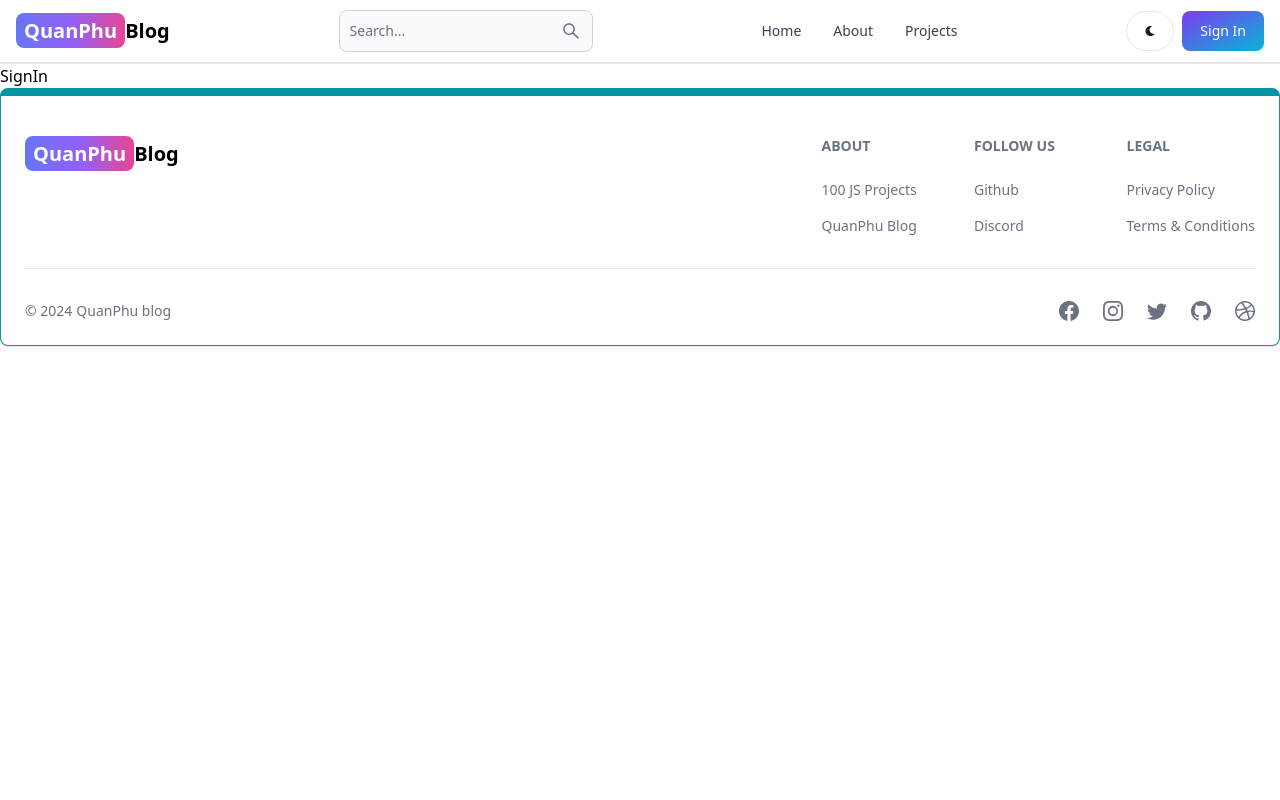
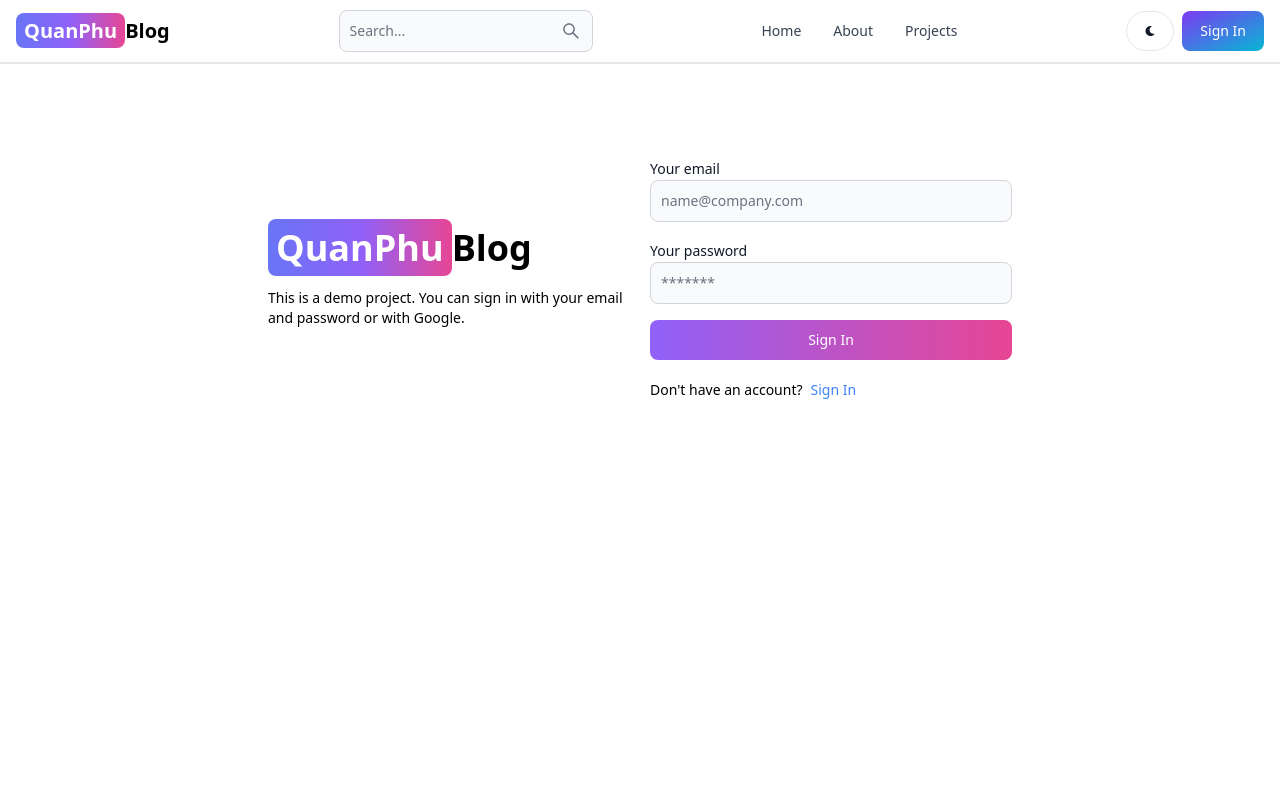
Before and after one commit to quanphu1902/mern-blogg, a React (Vite) app in the folder client/: page /sign-in in a window 1280 px wide. Shown: the top 800 px of the page. Built offline with nearby package versions, Linux system fonts and the light colour scheme.

Commit message:
complete signin page functionality

```diff
--- a/client/src/pages/SignIn.jsx
+++ b/client/src/pages/SignIn.jsx
@@ -1,7 +1,102 @@
+
+import { Link , useNavigate} from 'react-router-dom';
+import { Alert, Button, Label, Spinner, TextInput } from 'flowbite-react';
+import { useState } from 'react';
 
 
 export default function SignIn() {
-  return (
-    <div>SignIn</div>
-  )
+  const [formData, setFormData] = useState({});
+  const [loading,setLoading] = useState(false)
+  const [errorMessage,setErrorMessage] = useState(null)
+  const navigate = useNavigate()
+  const handleChange = (e) => {
+    setFormData({ ...formData, [e.target.id]: e.target.value.trim() });
+  };
+  const handleSumbit = async(e) =>{
+    e.preventDefault()
+    if(!formData.email || !formData.password){
+      return setErrorMessage("Please fill out all fields")
+    }
+    try {
+      setLoading(true)
+      setErrorMessage(null)
+      const res = await fetch ('/api/auth/signin',{
+        method: 'POST',
+        headers: {'Content-Type': 'application/json'},
+        body: JSON.stringify(formData),
+      });
+      const data = await res.json();
+      if(data.success === false){
+        return setErrorMessage(data.message);
+      }
+      setLoading(false)
+      if(res.ok){
+        navigate('/');
+      }
+    } catch (error) {
+      setErrorMessage(error.message)
+      setLoading(false)
+    }
+
+  }
+
+
+  return(
+
+  <div className='min-h-screen mt-20'>
+  <div className='flex p-3 max-w-3xl mx-auto flex-col md:flex-row md:items-center gap-5'>
+    {/* left */}
+    <div className='flex-1'>
+      <Link to='/' className='font-bold dark:text-white text-4xl'>
+        <span className='px-2 py-1 bg-gradient-to-r from-indigo-500 via-purple-500 to-pink-500 rounded-lg text-white'>
+          QuanPhu
+        </span>
+        Blog
+      </Link>
+      <p className='text-sm mt-5'>
+        This is a demo project. You can sign in with your email and password
+        or with Google.
+      </p>
+    </div>
+    {/* right */}
+
+    <div className='flex-1'>
+      <form className='flex flex-col gap-4' onSubmit={handleSumbit}>
+
+        <div>
+          <Label value='Your email' />
+          <TextInput type='email' placeholder='name@company.com' id='email'onChange={handleChange} />
+        </div>
+        <div>
+          <Label value='Your password' />
+          <TextInput type='password' placeholder='*******' id='password' onChange={handleChange} />
+        </div>
+        <Button gradientDuoTone='purpleToPink' type='submit' disabled={loading}>
+
+        {loading ? (
+                <>
+                  <Spinner size='sm' />
+                  <span className='pl-3'>Loading...</span>
+                </>
+              ) : (
+                'Sign In'
+              )}
+
+        </Button>
+      </form>
+      <div className="flex gap-2 text-sm mt-5">
+        <span>Don't have an account?</span>
+        <Link to='/sign-up' className='text-blue-500'>
+          Sign In
+        </Link>
+      </div>{
+        errorMessage && (
+          <Alert className='mt-5' color="failure">
+            {errorMessage}
+          </Alert>
+        )
+      }
+    </div>
+  </div>
+</div>)
 }
```
